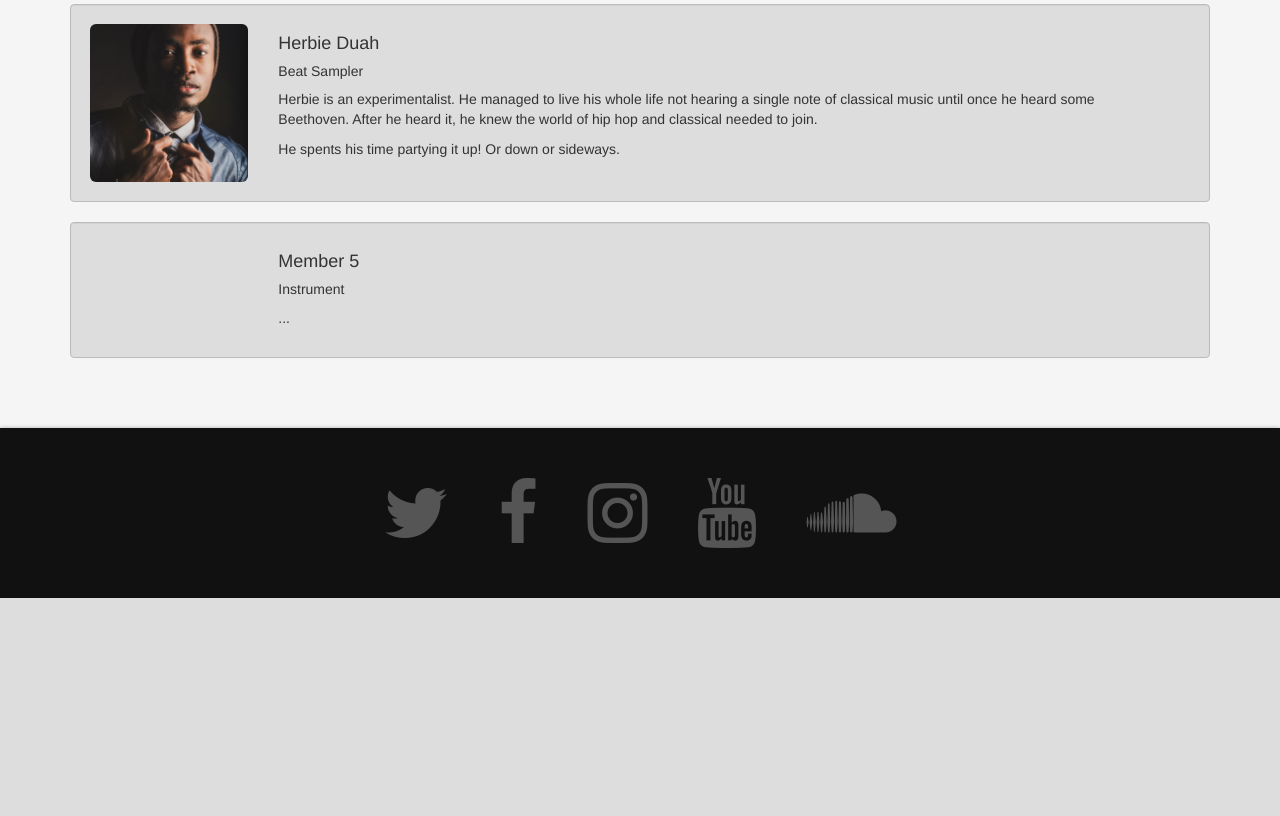
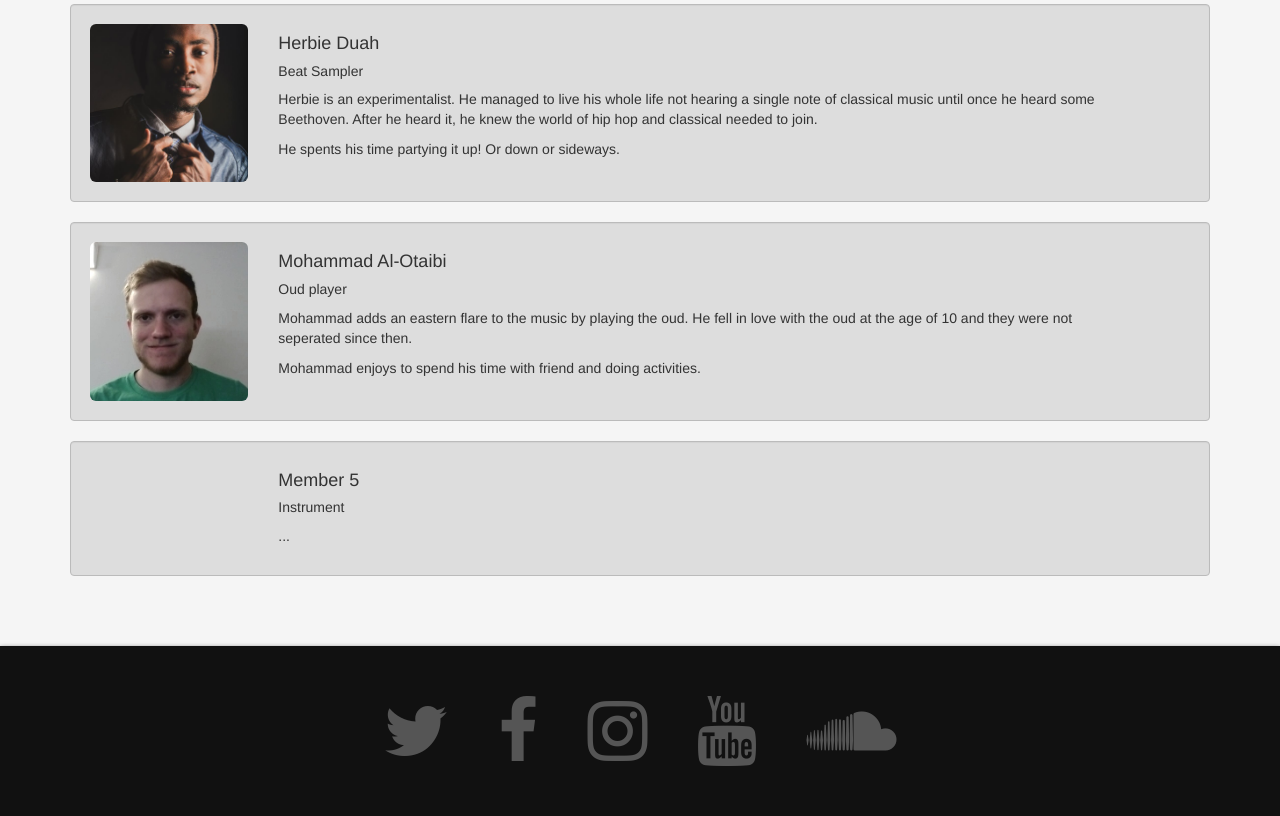
Before and after one commit to jpoehnelt/cs399-band, a Django app: page /members in a window 1280 px wide. Shown: the part 764-1580 px from the top of the page. Before the commit the page ends 1362 px from the top, so only its background shows below. Run offline with Django 3.2, Linux system fonts and the light colour scheme; parts of the project's set-up code (start-up, migrations or seed data) failed here and were passed over; some libraries are stand-ins or nearby versions.

Commit message:
Update members.html

```diff
--- a/app/templates/members.html
+++ b/app/templates/members.html
@@ -101,6 +101,27 @@
             </div>
         </div>
 
+                <div class="well">
+            <div class="row">
+                <div class="col-sm-2">
+                    <img class="img-responsive img-rounded" src="/static/images/mitchell.jpg"
+                         alt="Mitchell Hewitt"/>
+                </div>
+                <div class="col-sm-9">
+                    <h4>Mohammad Al-Otaibi</h4>
+                    <h5>Oud player</h5>
+
+                    <p>
+                        Mohammad adds an eastern flare to the music by playing the oud.
+                        He fell in love with the oud at the age
+                        of 10 and they were not seperated since then.
+                    </p>
+
+                    <p>Mohammad enjoys to spend his time with friend and doing activities.</p>
+                </div>
+            </div>
+        </div>
+
         <div class="well">
             <div class="row">
                 <div class="col-sm-2">
```
